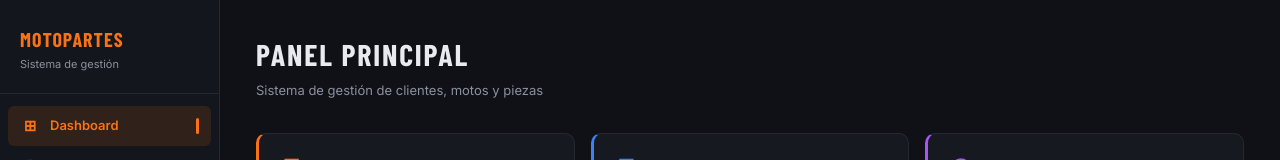
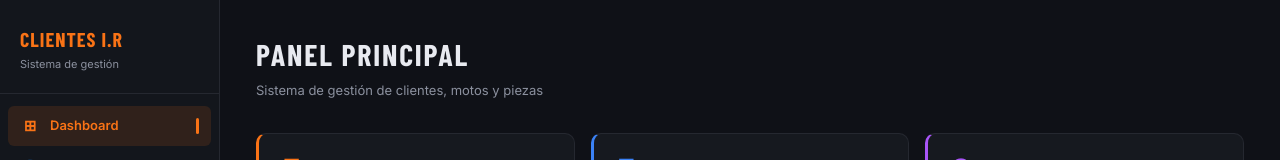
Before and after one commit to er7334766-afk/servicios-moto, a React (Vite) app: page / in a window 1280 px wide. Shown: the top 160 px of the page. Built offline with nearby package versions, Linux system fonts and the light colour scheme; the HTML template or start-up script is replaced by a standard one.

Commit message:
feat: rebrand app as Clientes IR

```diff
--- a/electron/loading.html
+++ b/electron/loading.html
@@ -3,7 +3,7 @@
   <head>
     <meta charset="UTF-8" />
     <meta name="viewport" content="width=device-width, initial-scale=1.0" />
-    <title>MotoPartes</title>
+    <title>Clientes I.R</title>
     <style>
       :root {
         color-scheme: dark;
@@ -21,6 +21,13 @@
       }
 
       main { text-align: center; padding: 32px; }
+      .brand-logo {
+        display: none;
+        width: 150px;
+        height: 150px;
+        object-fit: contain;
+        margin: 0 auto 16px;
+      }
       .mark {
         width: 58px;
         height: 58px;
@@ -55,8 +62,9 @@
   </head>
   <body>
     <main>
+      <img class="brand-logo" src="./logo.png" alt="Clientes I.R" onload="this.style.display='block'; document.querySelector('.mark').style.display='none'" />
       <div class="mark" aria-hidden="true"></div>
-      <h1>MotoPartes</h1>
+      <h1>Clientes I.R</h1>
       <p>Conectando con el sistema...</p>
     </main>
   </body>
--- a/index.html
+++ b/index.html
@@ -4,7 +4,7 @@
     <!-- figma:head-start -->
     <meta charset="UTF-8" />
     <meta name="viewport" content="width=device-width, initial-scale=1.0" />
-    <title><!-- figma:title --></title>
+    <title>Clientes I.R</title>
     <!-- figma:head-end -->
   </head>
   <body>
--- a/package.json
+++ b/package.json
@@ -1,5 +1,5 @@
 {
-  "name": "figma-make-app",
+  "name": "clientes-ir",
   "private": true,
   "version": "1.0.0",
   "type": "module",
@@ -35,8 +35,8 @@
     "vite": "^8.0.0"
   },
   "build": {
-    "appId": "com.motopartes.desktop",
-    "productName": "MotoPartes",
+    "appId": "com.clientesir.desktop",
+    "productName": "Clientes I.R",
     "directories": {
       "output": "release"
     },
--- a/src/components/Sidebar.tsx
+++ b/src/components/Sidebar.tsx
@@ -49,7 +49,7 @@ export default function Sidebar({ current, navigate }: Props) {
             textTransform: "uppercase",
           }}
         >
-          MotoPartes
+          Clientes I.R
         </div>
         <div style={{ fontSize: 11, color: "#8b909e", marginTop: 2 }}>
           Sistema de gestión
```
Also changed, not shown: 1 other file (tests, documents, lock files or other folders).
